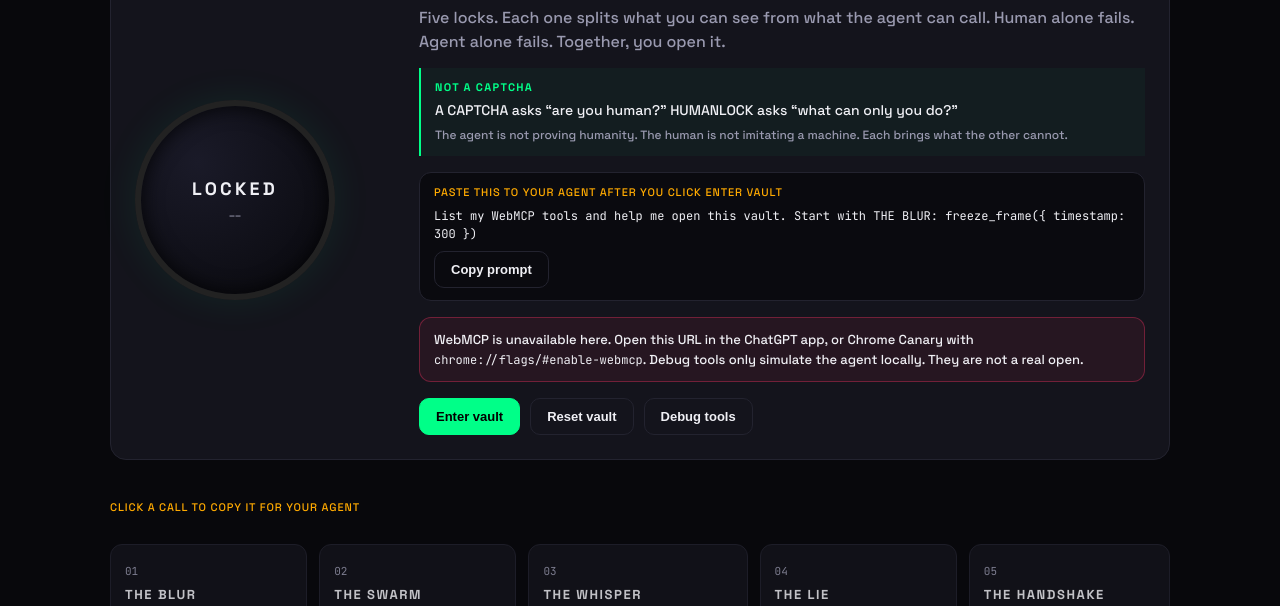
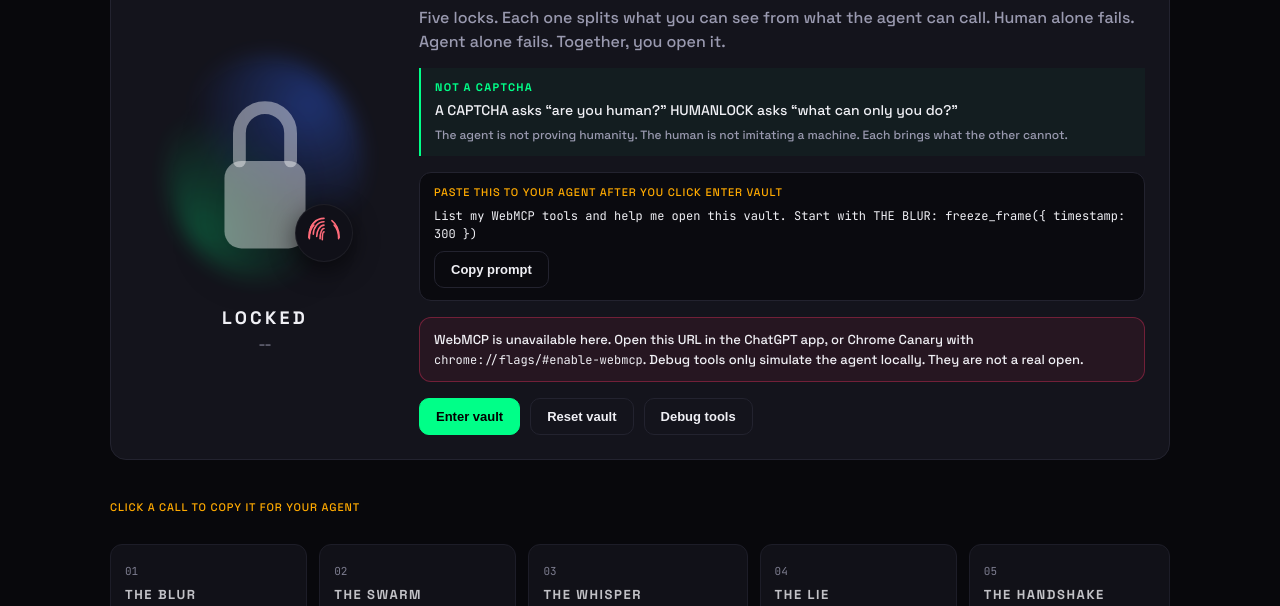
Before and after one commit to nonameuserd/webmcp-humanlock, a website built with Vite: page index.html in a window 1280 px wide. Shown: the part 157-763 px from the top of the page. Built offline with nearby package versions, Linux system fonts and the light colour scheme.

Commit message:
feat: restore vault padlock and fingerprint hero

```diff
--- a/index.html
+++ b/index.html
@@ -45,7 +45,57 @@
         <!-- Vault hero -->
         <section class="vault-hero">
           <div class="vault-display">
-            <div id="vault-ring" class="vault-ring">
+            <div
+              id="vault-ring"
+              class="vault-lock"
+              role="img"
+              aria-labelledby="vault-status-text"
+            >
+              <div class="vault-lock-scene" aria-hidden="true">
+                <div class="vault-lock-glow"></div>
+                <svg
+                  class="vault-lock-padlock"
+                  viewBox="0 0 120 160"
+                  xmlns="http://www.w3.org/2000/svg"
+                  aria-hidden="true"
+                >
+                  <path
+                    class="vault-lock-shackle"
+                    d="M36 74V48a24 24 0 0 1 48 0v26"
+                    fill="none"
+                    stroke="currentColor"
+                    stroke-width="12"
+                    stroke-linecap="round"
+                  />
+                  <rect
+                    class="vault-lock-body"
+                    x="22"
+                    y="74"
+                    width="76"
+                    height="82"
+                    rx="16"
+                    fill="currentColor"
+                  />
+                </svg>
+                <div class="vault-fingerprint-badge">
+                  <svg
+                    class="vault-fingerprint"
+                    viewBox="0 0 64 64"
+                    xmlns="http://www.w3.org/2000/svg"
+                    aria-hidden="true"
+                  >
+                    <path d="M32 6C17 6 7 18 7 32" />
+                    <path d="M32 12C21 12 13 22 13 34" />
+                    <path d="M32 18C25 18 19 28 19 38" />
+                    <path d="M32 24C28 24 25 32 25 42" />
+                    <path d="M32 30C30 30 29 36 29 44" />
+                    <path d="M46 10c9 7 13 18 13 30" />
+                    <path d="M50 18c5 5 8 14 8 24" />
+                    <path d="M18 10C9 17 5 28 5 40" />
+                    <path d="M14 18C9 23 6 32 6 42" />
+                  </svg>
+                </div>
+              </div>
               <div class="vault-ring-inner">
                 <span id="vault-status-text" class="vault-status-text"
                   >LOCKED</span
--- a/src/style.css
+++ b/src/style.css
@@ -124,26 +124,103 @@ code,
   border-radius: 16px;
   padding: 24px;
 }
-.vault-ring {
-  width: 200px;
-  height: 200px;
-  border-radius: 50%;
-  border: 6px solid #222;
+.vault-lock {
+  display: flex;
+  flex-direction: column;
+  align-items: center;
+  gap: 18px;
+  margin: 0 auto;
+}
+.vault-lock-scene {
+  position: relative;
+  width: 220px;
+  height: 240px;
   display: grid;
   place-items: center;
+}
+.vault-lock-glow {
+  position: absolute;
+  inset: 8px 12px;
+  border-radius: 50%;
+  background:
+    radial-gradient(circle at 72% 22%, rgba(51, 102, 255, 0.42), transparent 52%),
+    radial-gradient(circle at 18% 78%, rgba(0, 255, 136, 0.28), transparent 48%);
+  filter: blur(10px);
+  opacity: 0.9;
+}
+.vault-lock-padlock {
   position: relative;
-  background: radial-gradient(circle at 30% 30%, #1a1a28, #08080c);
+  z-index: 1;
+  width: 128px;
+  height: auto;
+  color: rgba(255, 255, 255, 0.42);
+  filter: drop-shadow(0 10px 28px rgba(0, 0, 0, 0.45));
+  transition:
+    color 0.35s ease,
+    transform 0.35s ease;
+}
+.vault-lock-shackle {
+  transform-origin: 60px 74px;
+  transition: transform 0.35s ease;
+}
+.vault-fingerprint-badge {
+  position: absolute;
+  z-index: 2;
+  bottom: 26px;
+  right: 22px;
+  width: 58px;
+  height: 58px;
+  border-radius: 50%;
+  background: #101018;
+  border: 1px solid rgba(255, 255, 255, 0.06);
+  box-shadow: 0 8px 24px rgba(0, 0, 0, 0.55);
+  display: grid;
+  place-items: center;
+}
+.vault-fingerprint {
+  width: 36px;
+  height: 36px;
+}
+.vault-fingerprint path {
+  fill: none;
+  stroke: #ff6b7a;
+  stroke-width: 2.8;
+  stroke-linecap: round;
+  transition: stroke 0.35s ease;
+}
+.vault-lock.decaying {
+  animation: vault-lock-pulse 1s infinite;
+}
+.vault-lock.decaying .vault-lock-padlock {
+  filter: grayscale(0.5) brightness(0.75) drop-shadow(0 10px 28px rgba(0, 0, 0, 0.45));
+}
+.vault-lock.unlocked .vault-lock-glow {
+  background:
+    radial-gradient(circle at 50% 40%, rgba(0, 255, 136, 0.35), transparent 55%),
+    radial-gradient(circle at 72% 22%, rgba(51, 102, 255, 0.25), transparent 52%);
+}
+.vault-lock.unlocked .vault-lock-padlock {
+  color: rgba(255, 255, 255, 0.58);
+}
+.vault-lock.unlocked .vault-lock-shackle {
+  transform: rotate(-14deg) translate(-2px, -4px);
+}
+.vault-lock.unlocked .vault-fingerprint path {
+  stroke: var(--accent);
+}
+.vault-lock.unlocked .vault-fingerprint-badge {
   box-shadow:
-    0 0 40px rgba(0, 255, 136, 0.08),
-    inset 0 0 20px rgba(0, 0, 0, 0.8);
+    0 8px 24px rgba(0, 0, 0, 0.55),
+    0 0 20px rgba(0, 255, 136, 0.25);
 }
-.vault-ring.decaying {
-  animation: pulse 1s infinite;
-  filter: grayscale(0.6) brightness(0.7);
-}
-.vault-ring.unlocked {
-  border-color: var(--ok);
-  box-shadow: 0 0 60px rgba(0, 255, 136, 0.4);
+@keyframes vault-lock-pulse {
+  0%,
+  100% {
+    opacity: 1;
+  }
+  50% {
+    opacity: 0.72;
+  }
 }
 .vault-ring-inner {
   text-align: center;
@@ -765,8 +842,15 @@ code,
   .vault-display {
     grid-template-columns: 1fr;
   }
-  .vault-ring {
+  .vault-lock {
     margin: 0 auto;
+  }
+  .vault-lock-scene {
+    width: 200px;
+    height: 220px;
+  }
+  .vault-lock-padlock {
+    width: 112px;
   }
   .locks-overview {
     grid-template-columns: 1fr 1fr;
```
